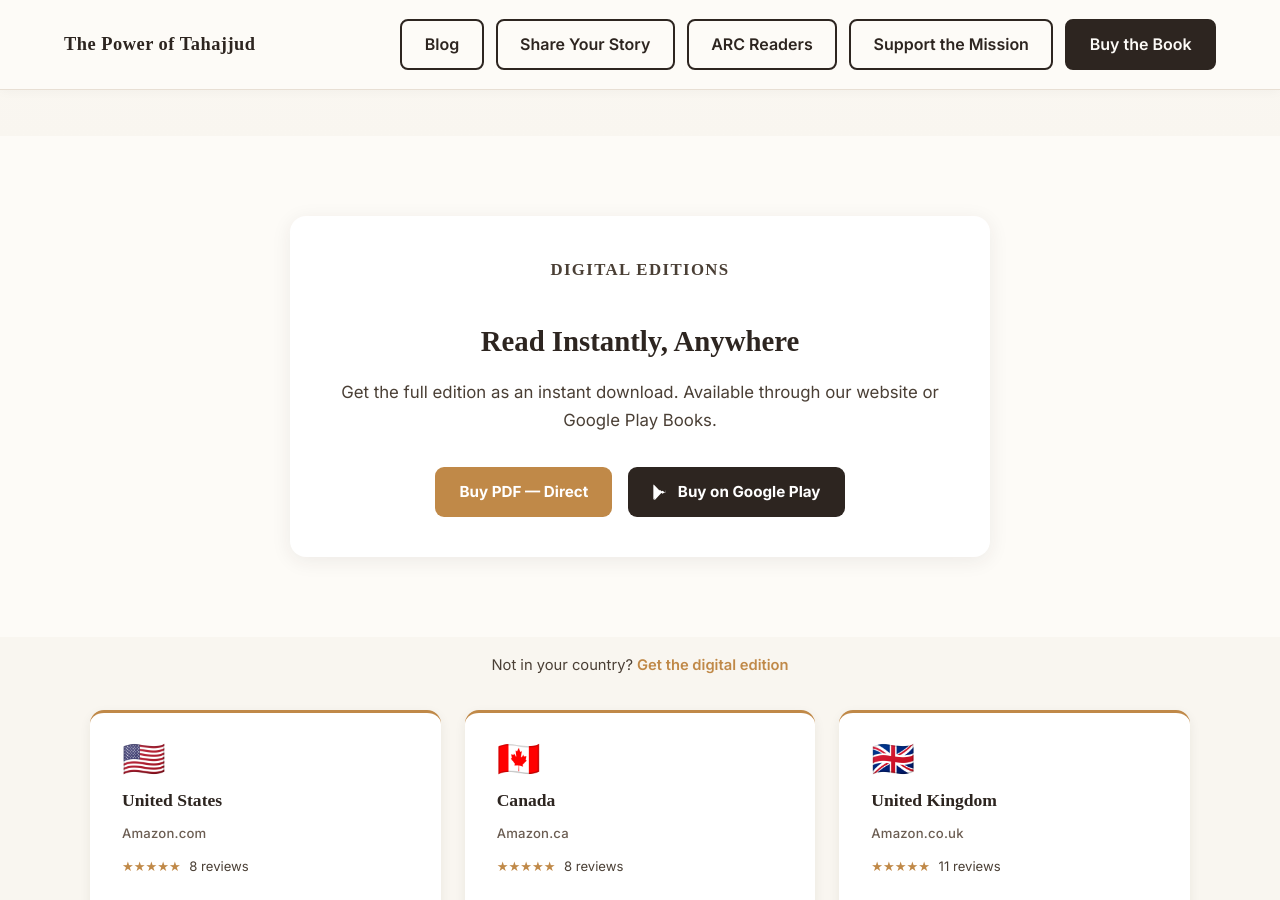
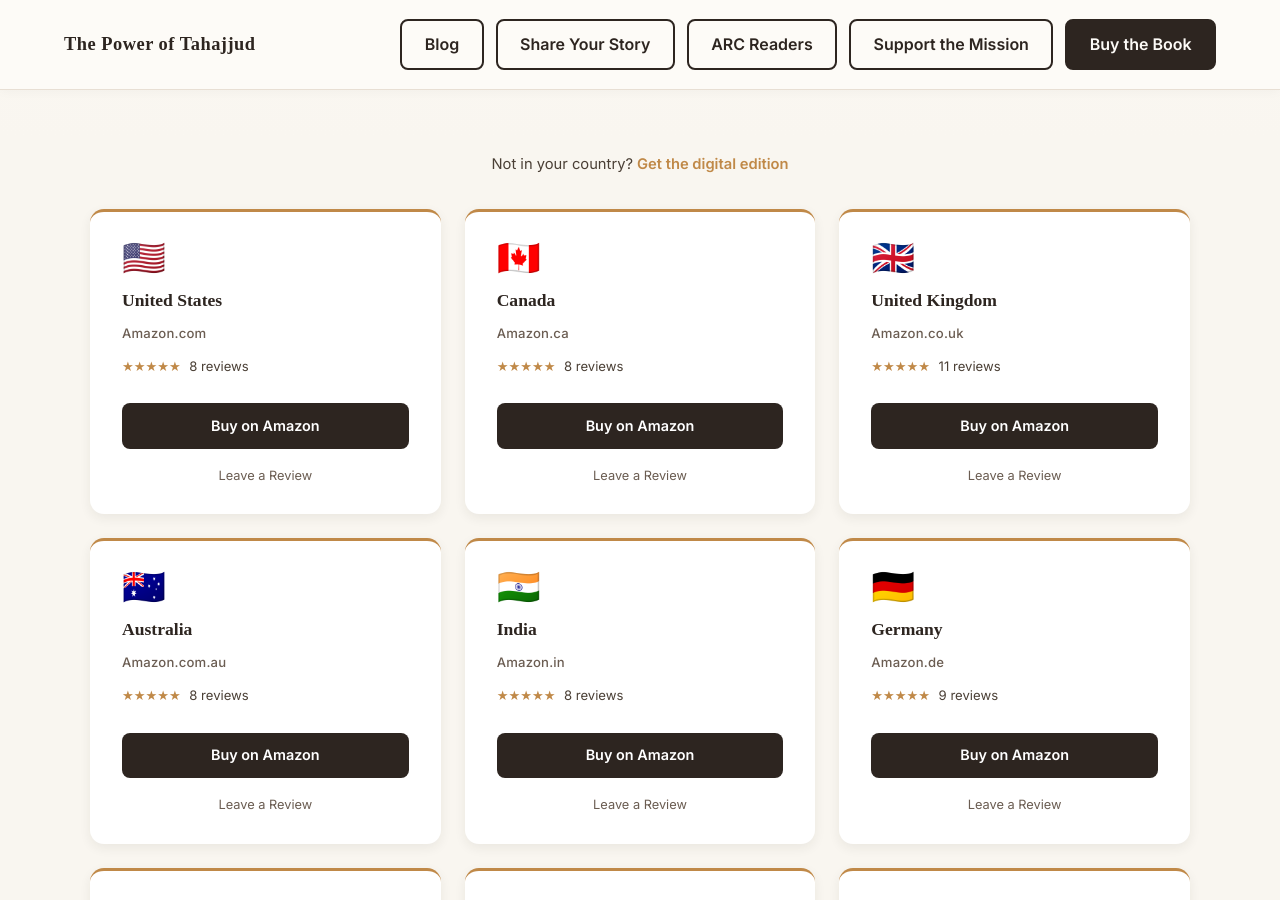
Before and after one commit to Omnitryx-Inc/tahajjud-fe-main, a Jekyll site: the page built from pages/get-the-book.html, in a window 1280 px wide and 900 px high, scrolled down 304 px. Built offline with Jekyll 4.4.1, drawn with Linux system fonts in a browser that asks for light colours; some web fonts are replaced; some of the changed text lies outside the part shown.

Commit message:
adjustments

```diff
--- a/pages/get-the-book.html
+++ b/pages/get-the-book.html
@@ -271,30 +271,6 @@
   </div>
 </section>
 
-<!-- DIGITAL EDITIONS -->
-<section class="buy-digital">
-  <div class="buy-digital-inner">
-    <p class="buy-section-label">Digital Editions</p>
-    <h2>Read Instantly, Anywhere</h2>
-    <p>Get the full edition as an instant download. Available through our website or Google Play Books.</p>
-    <div style="display: flex; flex-wrap: wrap; gap: 1rem; justify-content: center; margin-top: 1.5rem;">
-      <a href="{{ site.stripe_buy_url }}" target="_blank" rel="noopener"
-         style="display:inline-flex; align-items:center; gap:0.6rem; padding:0.75rem 1.5rem; background:var(--gold-primary); color:#fff; border-radius:9px; font-size:0.95rem; font-weight:700; font-family:'Inter',sans-serif; text-decoration:none; transition:background 0.2s;"
-         onmouseover="this.style.background='var(--gold-dark)'" onmouseout="this.style.background='var(--gold-primary)'"
-         onclick="gtag('event', 'click_buy_digital', { button_location: 'buy_page_digital' });">
-        Buy PDF — Direct
-      </a>
-      <a href="{{ site.google_play_url }}" target="_blank" rel="noopener"
-         style="display:inline-flex; align-items:center; gap:0.6rem; padding:0.75rem 1.5rem; background:var(--text-dark); color:#fff; border-radius:9px; font-size:0.95rem; font-weight:700; font-family:'Inter',sans-serif; text-decoration:none; transition:background 0.2s;"
-         onmouseover="this.style.background='#444'" onmouseout="this.style.background='var(--text-dark)'"
-         onclick="gtag('event', 'click_buy_google_play', { button_location: 'buy_page_digital' });">
-        <svg width="16" height="16" viewBox="0 0 24 24" fill="currentColor"><path d="M3.18 23.76c.32.18.68.24 1.06.18L15.34 12 11.86 8.52zm17.12-10.88c-.44-.25-4.26-2.43-4.7-2.68L13.1 12l2.5 2.5 4.7-2.68c.67-.38.67-1.38 0-1.94zM2.5.68C2.18.98 2 1.44 2 2.02v19.96c0 .58.18 1.04.5 1.34l.08.06L13.1 12v-.22L2.58.62z"/></svg>
-        Buy on Google Play
-      </a>
-    </div>
-  </div>
-</section>
-
 <!-- PAPERBACK MARKETPLACES -->
 <section class="buy-print">
   <div class="buy-print-inner">
@@ -533,6 +509,11 @@
     </div>
 
     <div class="faq-item">
+      <p class="faq-q">Is the book available on Google Play Books?</p>
+      <p class="faq-a">Yes. If you prefer reading through Google Play Books, you can find the full edition <a href="{{ site.google_play_url }}" target="_blank" rel="noopener" onclick="gtag('event', 'click_buy_google_play', { button_location: 'buy_page_faq' });">here</a>.</p>
+    </div>
+
+    <div class="faq-item">
       <p class="faq-q">I am a publisher or bookseller. Can I carry The Power of Tahajjud?</p>
       <p class="faq-a">Yes. If you are interested in stocking The Power of Tahajjud in your bookstore, distribution network, or catalogue, we would like to speak with you. Please contact us at <a href="mailto:support@omnitryx.ca" onclick="gtag('event', 'click_contact_email', { source: 'faq_publisher' });">support@omnitryx.ca</a> with details about your organization and we will follow up promptly.</p>
     </div>
```
